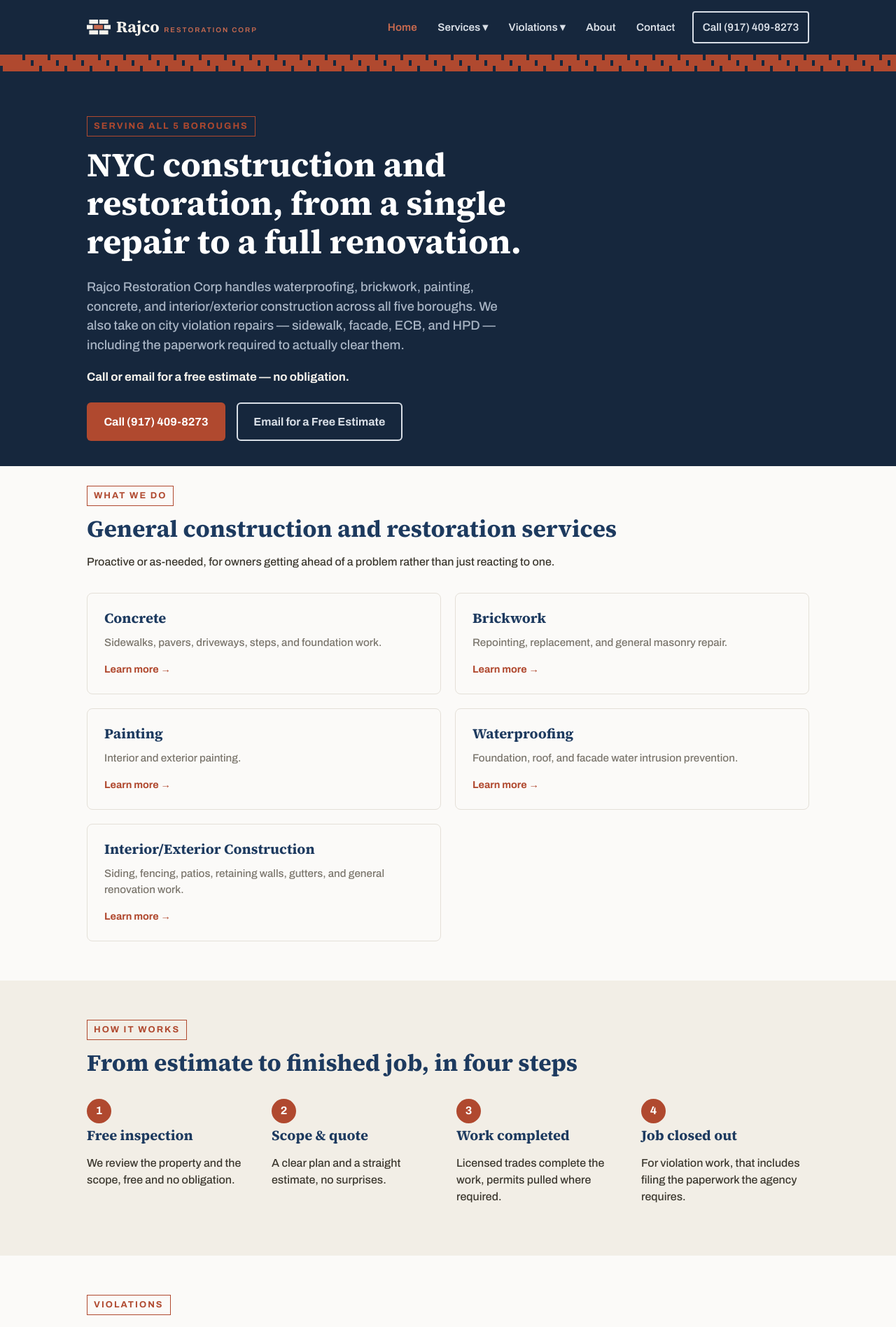
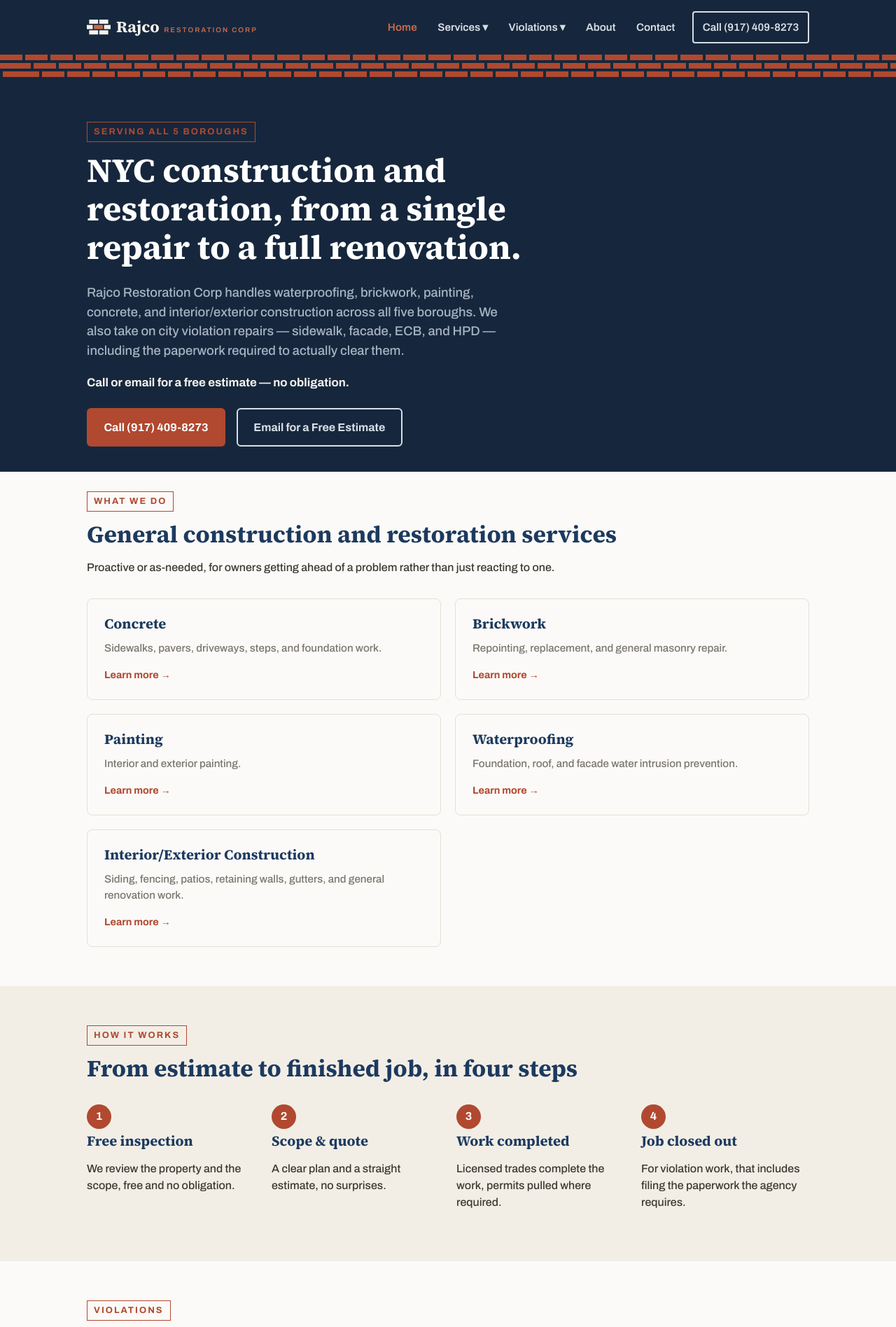
Before and after one commit to hassan9699/rajco-restoration-site, a Jekyll site: the page built from index.html, in a window 1280 px wide. Shown: the top 1896 px of the page at 70% size. Built offline with Jekyll 4.4.1, drawn with Linux system fonts in a browser that asks for light colours.

Commit message:
Add vertical spacing around the middle brick row
Matches the 4px gap already used between bricks within each row.

```diff
--- a/assets/css/style.css
+++ b/assets/css/style.css
@@ -71,6 +71,7 @@
 }
 .brick-band--offset {
   background-position: 12px 0;
+  margin: 4px 0;
 }
 .brick-band--offset-2 {
   background-position: 24px 0;
```
